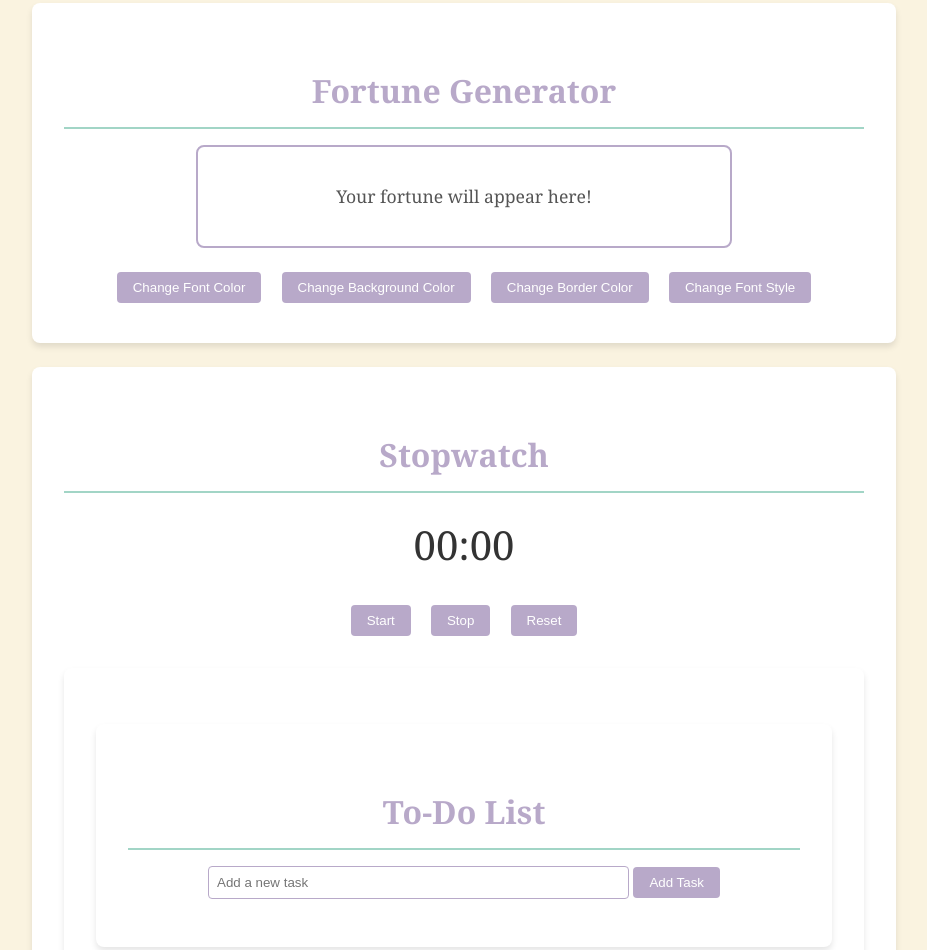
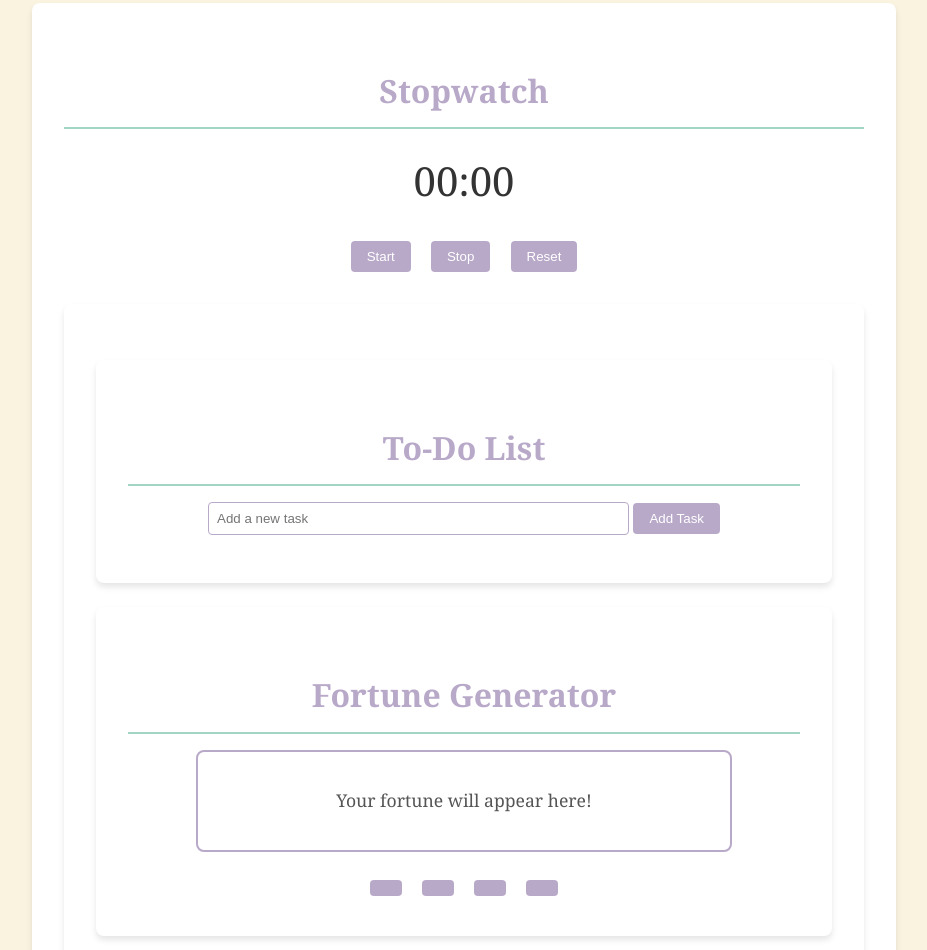
Before and after one commit to sumaiya-borno/sumaiya.github.io, a plain HTML site: page index.html in a window 1280 px wide. Shown: the part 2636-3586 px from the top of the page, without its empty margins (176-1103 px from the left). Drawn offline with Linux system fonts and the light colour scheme.

Commit message:
Update index.html fortune

```diff
--- a/index.html
+++ b/index.html
@@ -100,18 +100,6 @@
         </div>
     </section>
 
-    <section id="fortune-generator">
-        <h2>Fortune Generator</h2>
-          <div id="fortune-box">
-		  <p id="fortune-text">Your fortune will appear here!</p>
-    	  </div>
-          <div id="fortune-controls">
-		  <button id="font-color-btn">Change Font Color</button>
-        	  <button id="bg-color-btn">Change Background Color</button>
-        	  <button id="border-color-btn">Change Border Color</button>
-        	  <button id="font-style-btn">Change Font Style</button>
-    	   </div>
-    </section>
 
     <section id="stopwatch">
     	<h2>Stopwatch</h2>
@@ -130,7 +118,19 @@
     	    <ul id="todo-items"></ul>
     </section>
 
+    <section id="fortune-generator">
+        <h2>Fortune Generator</h2>
+          <div id="fortune-box">
+		  <p id="fortune-text">Your fortune will appear here!</p>
+    	  </div>
+          <div id="fortune-controls">
+        	<button class="color-btn" id="red-btn"></button>
+        	<button class="color-btn" id="blue-btn"></button>
+        	<button class="color-btn" id="green-btn"></button>
+        	<button class="color-btn" id="yellow-btn"></button>
+    	   </div>
 
+    </section>
     <!-- Contact Form Section -->
     <section id="contact">
         <h2>Get in Touch!</h2>
```
